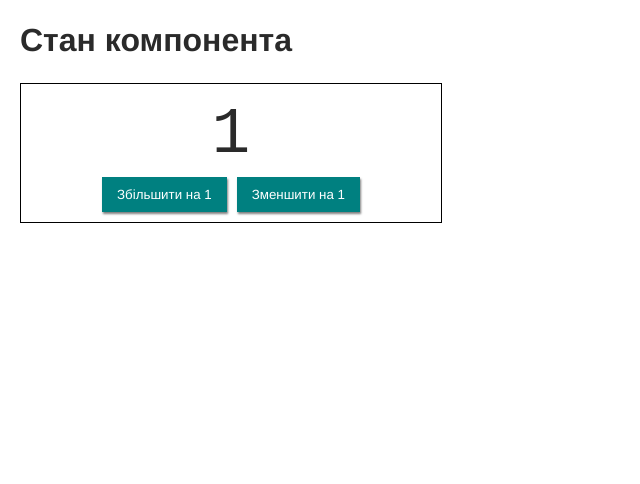
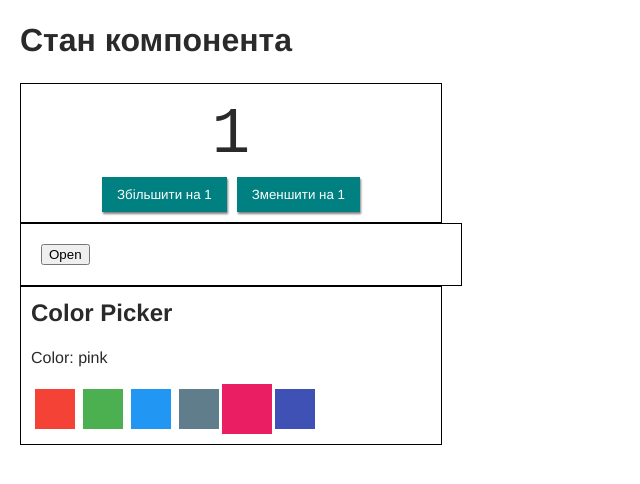
Before and after one commit to ishcenko/state-status, a React (Create React App) app: page / in a window 1280 px wide. Shown: the top 484 px of the page, without its empty margins (0-640 px from the left). Built offline with nearby package versions, Linux system fonts and the light colour scheme.

Commit message:
Color Picker 1.30.00

```diff
--- a/src/App.js
+++ b/src/App.js
@@ -1,10 +1,23 @@
 import React from 'react';
-import Counter from './components/Counter/Counter';
+import Counter from './components/Counter';
+import Dropdown from 'components/Dropdown';
+import ColorPicker from 'components/ColorPicker';
+
+const colorPickerOptions = [
+  { label: 'red', color: '#F44336' },
+  { label: 'green', color: '#4CAF50' },
+  { label: 'blue', color: '#2196F3' },
+  { label: 'grey', color: '#607D8B' },
+  { label: 'pink', color: '#E91E63' },
+  { label: 'indigo', color: '#3F51B5' },
+];
 
 const App = () => (
   <>
     <h1>Стан компонента</h1>
     <Counter initialValue={1} />
+    <Dropdown />
+    <ColorPicker options={colorPickerOptions} />
   </>
 );
 export default App;
--- /dev/null
+++ b/src/components/ColorPicker/ColorPicker.css
@@ -0,0 +1,24 @@
+.ColorPicker {
+  width: 400px;
+  padding: 10px;
+  border: 1px solid black;
+}
+
+.ColorPicker__title {
+  line-height: 1.3;
+}
+
+.ColorPicker__option {
+  display: inline-block;
+  width: 40px;
+  height: 40px;
+  margin: 4px;
+  border: none;
+  outline: none;
+  cursor: pointer;
+  transition: transform 250ms linear;
+}
+
+.ColorPicker__option--active {
+  transform: scale(1.25);
+}
--- /dev/null
+++ b/src/components/ColorPicker/ColorPicker.jsx
@@ -0,0 +1,50 @@
+import React, { Component } from 'react';
+import './ColorPicker.css';
+class ColorPicker extends Component {
+  state = {
+    activOptionInd: 4,
+  };
+
+  setActivInd = index => {
+    this.setState({ activOptionInd: index });
+  };
+
+  makeOptionClassName = index => {
+    const optionClases = ['ColorPicker__option'];
+    if (index === this.state.activOptionInd) {
+      optionClases.push('ColorPicker__option--active');
+    }
+    return optionClases.join(' ');
+  };
+
+  render() {
+    const { label } = this.props.options[this.state.activOptionInd];
+    return (
+      <div className="ColorPicker">
+        <h2 className="ColorPicker__title">Color Picker</h2>
+        <p>Color: {label}</p>
+        <div>
+          {this.props.options.map(({ label, color }, index) => {
+            const optionClassName = this.makeOptionClassName(index);
+            return (
+              <button
+                key={label}
+                className={optionClassName}
+                onClick={() => this.setActivInd(index)}
+                style={{
+                  backgroundColor: color,
+                  //   border:
+                  //     index === this.state.activOptionInd
+                  //       ? '3px solid blue'
+                  //       : 'none',
+                }}
+              ></button>
+            );
+          })}
+        </div>
+      </div>
+    );
+  }
+}
+
+export default ColorPicker;
--- /dev/null
+++ b/src/components/ColorPicker/index.js
@@ -0,0 +1 @@
+export { default } from './ColorPicker';
--- /dev/null
+++ b/src/components/Counter/index.js
@@ -0,0 +1 @@
+export { default } from './Counter';
--- /dev/null
+++ b/src/components/Dropdown/Dropdown.css
@@ -0,0 +1,17 @@
+.Dropdown {
+  position: relative;
+  width: 400px;
+  padding: 20px;
+  border: 1px solid black;
+}
+
+.Dropdown__menu {
+  position: absolute;
+  top: 100%;
+  left: 0;
+  width: 100%;
+  padding: 20px;
+  text-align: center;
+  background-color: teal;
+  color: white;
+}
--- /dev/null
+++ b/src/components/Dropdown/Dropdown.jsx
@@ -0,0 +1,37 @@
+import React, { Component } from 'react';
+import './Dropdown.css';
+
+class Dropdown extends Component {
+  state = {
+    visible: false,
+  };
+
+  toggle = () => {
+    this.setState(prevState => ({
+      visible: !prevState.visible,
+    }));
+  };
+
+  render() {
+    return (
+      <div className="Dropdown">
+        <button
+          type="button"
+          className="Dropdown__toggle"
+          onClick={this.toggle}
+        >
+          {this.state.visible ? 'Close' : 'Open'}
+        </button>
+
+        {/* <button type="button" className="Dropdown__toggle" onClick={this.hide}>
+          Сховати
+        </button> */}
+
+        {this.state.visible && (
+          <div className="Dropdown__menu">Випадаюче меню</div>
+        )}
+      </div>
+    );
+  }
+}
+export default Dropdown;
--- /dev/null
+++ b/src/components/Dropdown/index.js
@@ -0,0 +1 @@
+export { default } from './Dropdown';
```
